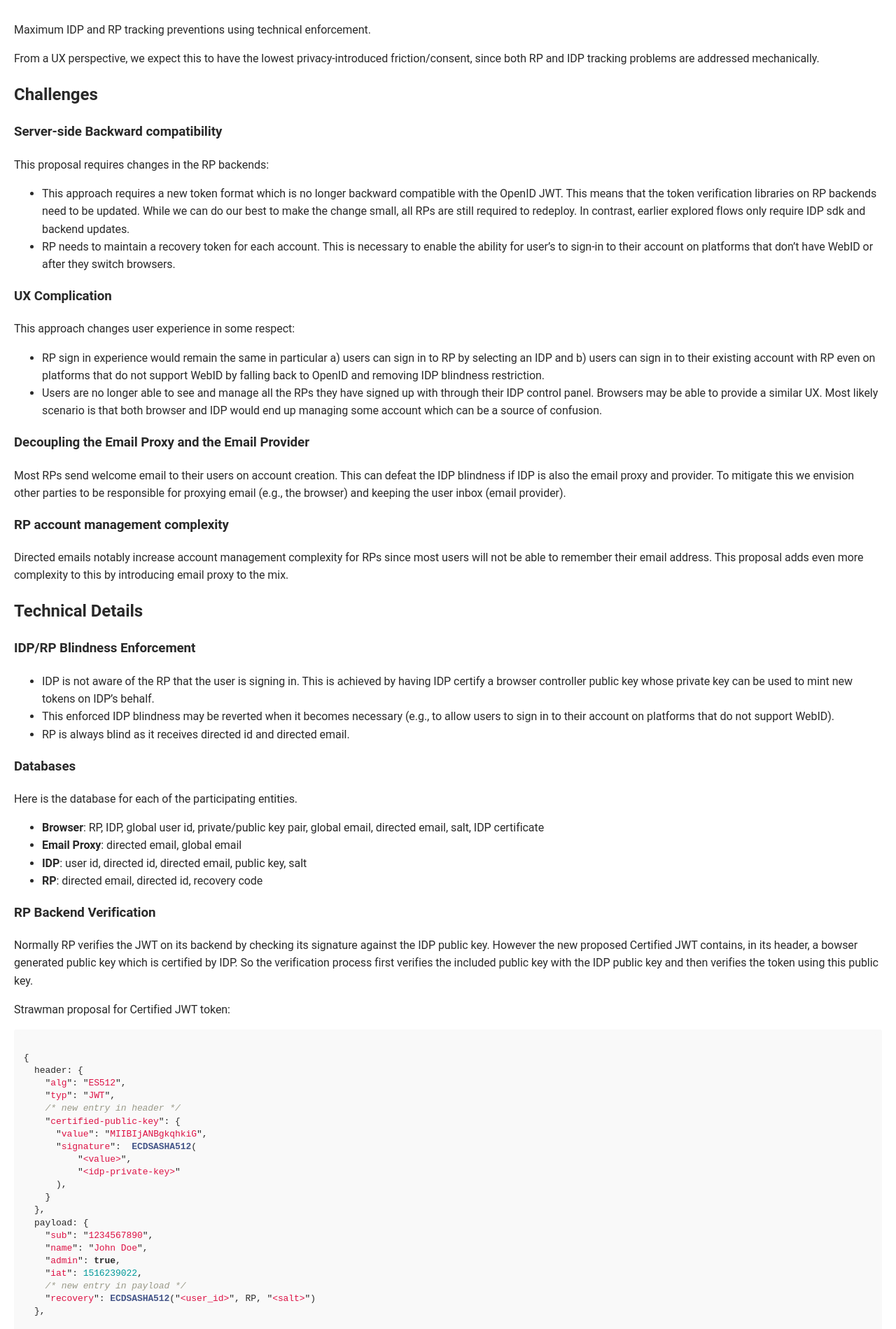
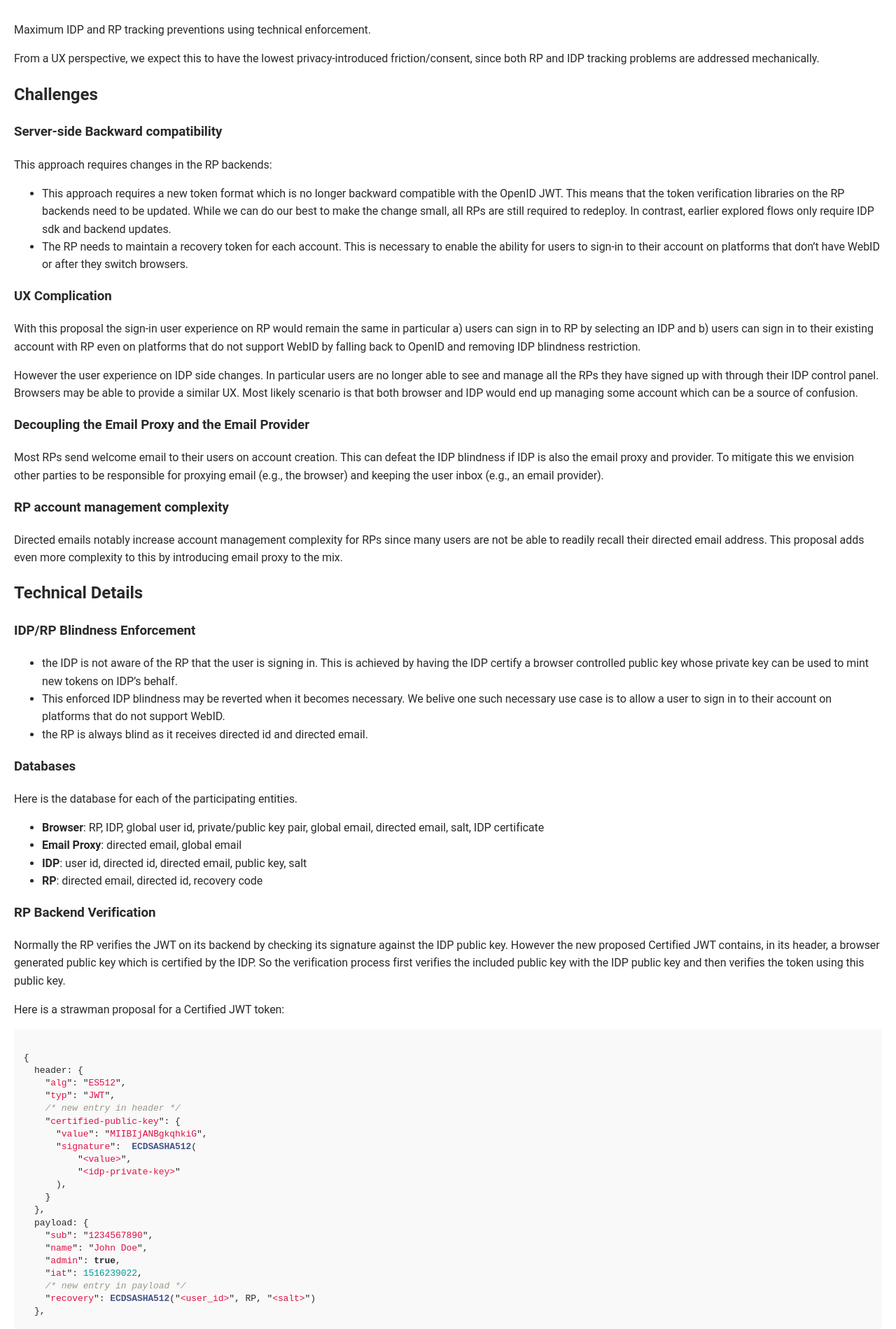
Before and after one commit to w3c-fedid/FedCM, a Jekyll site: the page built from delegation_oriented_api.md, in a window 1280 px wide. Shown: the part 2373-4272 px from the top of the page at 70% size. Built offline with Jekyll 4.4.1, drawn with Linux system fonts in a browser that asks for light colours; some web fonts are replaced; some of the changed text lies outside the part shown.

Commit message:
[delegation-api] make recovery section clear and fix grammar

````diff
--- a/delegation_oriented_api.md
+++ b/delegation_oriented_api.md
@@ -24,9 +24,8 @@
 
 <figure>
   <img src="./static/delegation-api-flow.svg" alt="High-level flow diagram for delegation-oriented approach" />
-  <figcaption><em>High-level flow diagram for delegation-oriented approach</em></figcaption>
+  <figcaption>High-level flow diagram for delegation-oriented approach</figcaption>
 </figure>
-
 
 
 Notice that in this approach we are assuming that an email proxy and email
@@ -41,7 +40,7 @@
 
 <figure>
   <img src="./static/delegation-api-signup-flow.svg" alt="Sign-Up Flow for a WebID enabled browser" />
-  <figcaption><em>Sign-Up Flow for a WebID enabled browser</em></figcaption>
+  <figcaption>Sign-Up Flow for a WebID enabled browser</figcaption>
 </figure>
 
 
@@ -58,54 +57,57 @@
 
 ### Server-side Backward compatibility
 
-This proposal requires changes in the RP backends:
+This approach requires changes in the RP backends:
 
 - This approach requires a new token format which is no longer backward
   compatible with the OpenID JWT. This means that the token verification
-  libraries on RP backends need to be updated. While we can do our best to make
-  the change small, all RPs are  still required to redeploy. In contrast,
+  libraries on the RP backends need to be updated. While we can do our best to
+  make the change small, all RPs are  still required to redeploy. In contrast,
   earlier explored flows only require IDP sdk and backend updates.
-- RP needs to maintain a recovery token for each account. This is necessary to
-  enable the ability for user’s to sign-in to their account on platforms that
-  don’t have WebID or after they switch browsers.
+- The RP needs to maintain a recovery token for each account. This is necessary
+  to enable the ability for users to sign-in to their account on platforms that
+  don't have WebID or after they switch browsers.
 
 ### UX Complication
-This approach changes user experience in some respect:
 
-- RP sign in experience would remain the same in particular a) users can sign in
-  to RP by selecting an IDP and b) users can sign in to their existing account
-  with RP even on platforms that do not support WebID by falling back to OpenID
-  and removing IDP blindness restriction.
-- Users are no longer able to see and manage all the RPs they have signed up
-  with through their IDP control panel. Browsers may be able to provide a
-  similar UX. Most likely scenario is that both browser and IDP would end up
-  managing some account which can be a source of confusion.
+With this proposal the sign-in user experience on RP would remain the same in
+particular a) users can sign in to RP by selecting an IDP and b) users can sign
+in to their existing account with RP even on platforms that do not support WebID
+by falling back to OpenID and removing IDP blindness restriction.
+
+However the user experience on IDP side changes. In particular users are no
+longer able to see and manage all the RPs they have signed up with through their
+IDP control panel. Browsers may be able to provide a similar UX. Most likely
+scenario is that both browser and IDP would end up managing some account which
+can be a source of confusion.
 
 ### Decoupling the Email Proxy and the Email Provider
 
 Most RPs send welcome email to their users on account creation. This can defeat
 the IDP blindness if IDP is also the email proxy and provider. To mitigate this
 we envision other parties to be responsible for proxying email (e.g., the
-browser) and keeping the user inbox (email provider).
+browser) and keeping the user inbox (e.g., an email provider).
+
 
 ### RP account management complexity
 
 Directed emails notably increase account management complexity for RPs since
-most users will not be able to remember their email address. This proposal adds
-even more complexity to this by introducing email proxy to the mix.
+many users are not be able to readily recall their directed email address. This
+proposal adds even more complexity to this by introducing email proxy to the
+mix.
 
 ## Technical Details
 
 
 ### IDP/RP Blindness Enforcement
 
-- IDP is not aware of the RP that the user is signing in. This is achieved by
-  having IDP certify a browser controller public key whose private key can be
-  used to mint new tokens on IDP’s behalf.
-- This enforced IDP blindness may be reverted when it becomes necessary (e.g.,
-  to allow users to sign in to their account on platforms that do not support
-  WebID).
-- RP is always blind as it receives directed id and directed email.
+- the IDP is not aware of the RP that the user is signing in. This is achieved
+  by having the IDP certify a browser controlled public key whose private key
+  can be used to mint new tokens on IDP's behalf.
+- This enforced IDP blindness may be reverted when it becomes necessary. We
+  belive one such necessary use case is to allow a user to sign in to their
+  account on platforms that do not support WebID.
+- the RP is always blind as it receives directed id and directed email.
 
 ### Databases
 
@@ -119,14 +121,14 @@
 
 ### RP Backend Verification
 
-Normally RP verifies the JWT on its backend by checking its signature against
-the IDP public key. However the new proposed Certified JWT contains, in its
-header, a bowser generated public key which is certified by IDP. So the
+Normally the RP verifies the JWT on its backend by checking its signature
+against the IDP public key. However the new proposed Certified JWT contains, in
+its header, a browser generated public key which is certified by the IDP. So the
 verification process first verifies the included public key with the IDP public
 key and then verifies the token using this public key.
 
 
-Strawman proposal for Certified JWT token:
+Here is a strawman proposal for a Certified JWT token:
 
 ```js
 
@@ -162,33 +164,35 @@
 ### Recovery Flow
 
 Recovery code is an opaque value that can be computed given user id, RP site,
-and salt e.g., `recovery code = SHA512(user_id, RP, salt)`.
+and a salt value e.g., `recovery code = SHA512(user_id, RP, salt)`.
 
-This allows RP to IDP to be able to uniquely identify the user if they
-collaborate. This enables the recovery mechanism for a user to sign in to their
-account in a new browser or a platform that does not support WebID. A random
-salt ensures that neither RP nor IDP is able to unblind themselves simply by
-enumerating all possible values.
+The recovery code is kept at the RP. But it may be passed to the IDP to uniquely
+identify the user. This means that an RP and IDP may be able to identify the
+user if they directly or indirectly (e.g., browser mediation) collaborate. This
+enables the recovery mechanism for a user to sign in to their existing account
+on RP in a few important situations:
 
-Here we articulate the flow where a user is trying to sign in to their existing
-account on RP using a new browser or platform that either:
+ 1. A browser that implements WebID but does not have access to the original
+    certificate database (e.g., a fresh install). This mediated recovery
+    maintains IDP blindness.
+ 2. A browser or agent (e.g., a mobile app) that does not implement WebID
+    protocol and OAuth flows are needed. Here the recovery code may be passed by
+    the RP to the IDP which can authenticate the user and generate a regular JWT
+    token. Notice that here **IDP gets unblinded** as it learns about the user
+    sign-in to the RP.
 
- 1. Implement WebID does not have access to the database. This maintains IDP
-    blindness.
- 2. Does not implement WebID protocol (e.g., a mobile app) and needs to use
-    OAuth flows. Here the recovery code may be passed to IDP which can
-    authenticate the user and generate a regular JWT token. Notice that here
-    **IDP gets unblinded** as it learns about the user sign-in to the RP.
+A random salt ensures that neither RP nor IDP is able to unblind themselves
+simply by enumerating all possible values.
 
 
 <figure>
   <img src="./static/delegation-api-recovery-signin-flow.svg" alt="Sign-In (Recovery) Flow for a fresh WebID enabled browser" />
-  <figcaption><em>Sign-In (Recovery) Flow for a fresh WebID enabled browser</em></figcaption>
+  <figcaption>Sign-In (Recovery) Flow for a fresh WebID enabled browser</figcaption>
 </figure>
 
 
 
 <figure>
   <img src="./static/delegation-api-recovery-legacy-flow.svg" alt="Sign-In (Recovery) Flow for legacy non-WebID enabled browser/apps" />
-  <figcaption><em>Sign-In (Recovery) Flow for legacy non-WebID enabled browser/apps</em></figcaption>
+  <figcaption>Sign-In (Recovery) Flow for legacy non-WebID enabled browser/apps</figcaption>
 </figure>
````
